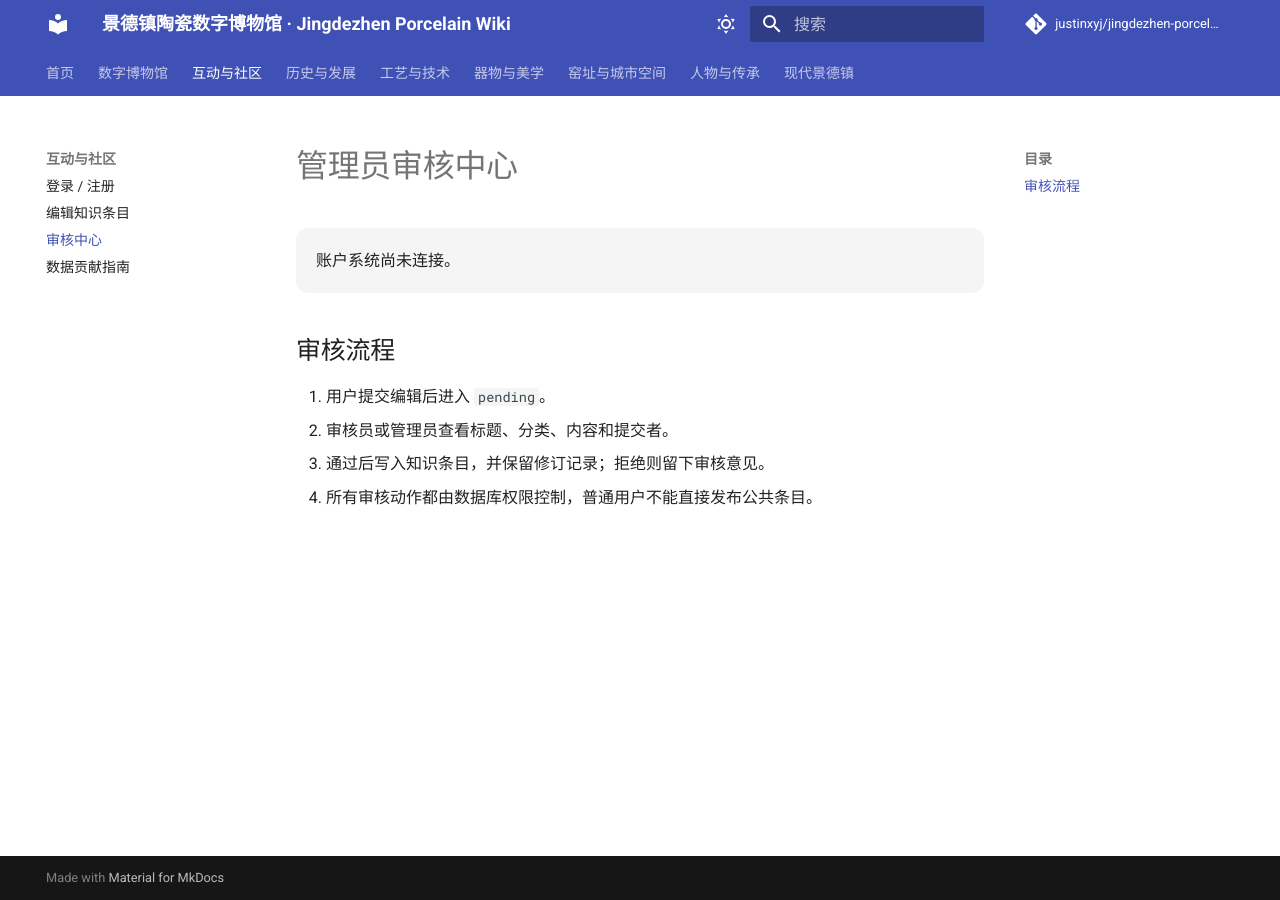
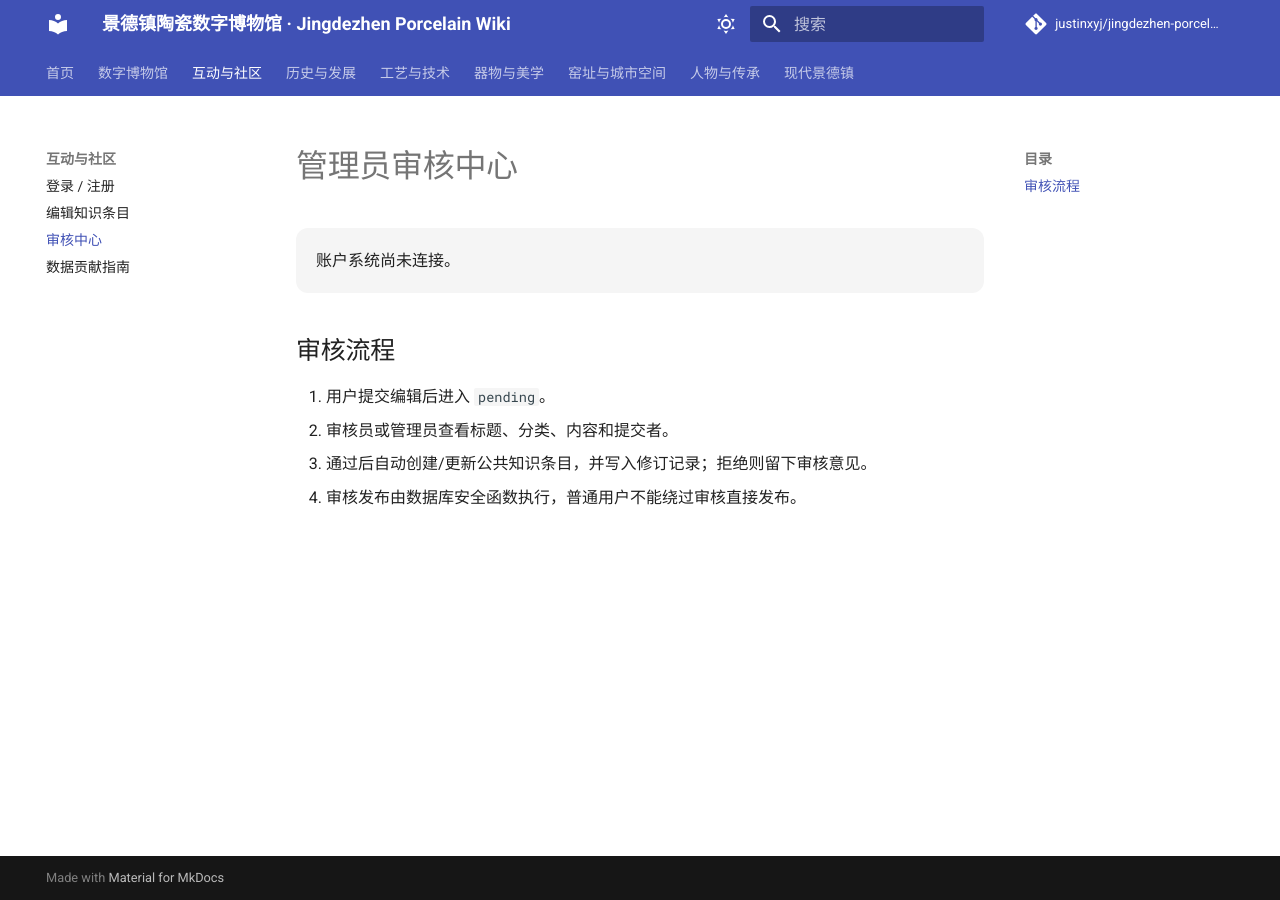
Before and after one commit to justinxyj/jingdezhen-porcelain-wiki, an MkDocs documentation site: the page built from docs/admin.md, in a window 1280 px wide. Built offline with MkDocs 1.6.1 and Material for MkDocs 9.7.7, drawn with Linux system fonts in a browser that asks for light colours; a script that is not in the unit is left out; comment, search, counter and statistics services are not loaded; some of the changed lines change nothing that is shown.

Commit message:
fix: publish approved edits through secure rpc

```diff
--- a/docs/admin.md
+++ b/docs/admin.md
@@ -18,8 +18,8 @@
 
 1. 用户提交编辑后进入 `pending`。
 2. 审核员或管理员查看标题、分类、内容和提交者。
-3. 通过后写入知识条目，并保留修订记录；拒绝则留下审核意见。
-4. 所有审核动作都由数据库权限控制，普通用户不能直接发布公共条目。
+3. 通过后自动创建/更新公共知识条目，并写入修订记录；拒绝则留下审核意见。
+4. 审核发布由数据库安全函数执行，普通用户不能绕过审核直接发布。
 
 <script>
 (function(){
@@ -32,7 +32,7 @@
     if(!session){status.innerHTML='<div class="notice">请先登录。<a href="../account/">前往登录</a></div>';return}
     const {data:profile,error}=await db.from('profiles').select('display_name,role').eq('id',session.user.id).maybeSingle();
     if(error||!profile||!['reviewer','admin'].includes(profile.role)){status.innerHTML='<div class="notice">当前账户没有审核权限。</div>';return}
-    status.innerHTML='<div class="notice">审核员：<b>'+(profile.display_name||session.user.email||'用户')+'</b> · 权限：'+profile.role+'</div>';
+    status.innerHTML='<div class="notice">审核员：<b>'+esc(profile.display_name||session.user.email||'用户')+'</b> · 权限：'+profile.role+'</div>';
     panel.style.display='block';
     async function load(){
       const f=document.getElementById('admin-filter').value;
@@ -40,15 +40,14 @@
       if(f!=='all')q=q.eq('status',f);
       const {data,error}=await q;
       const list=document.getElementById('admin-list');
-      if(error){list.innerHTML='<div class="notice">加载失败：'+error.message+'</div>';return}
+      if(error){list.innerHTML='<div class="notice">加载失败：'+esc(error.message)+'</div>';return}
       if(!data?.length){list.innerHTML='<div class="notice">暂无'+(f==='pending'?'待审核':'相关')+'编辑。</div>';return}
-      list.innerHTML=data.map(x=>`<article class="admin-card"><div class="tag">${x.category}</div><span class="admin-date">${new Date(x.created_at).toLocaleString('zh-CN')}</span><h3>${esc(x.title)}</h3><p>${esc(x.content).replace(/\n/g,'<br>')}</p><small>提交者：${esc(x.author_id)}</small>${x.status==='pending'?`<div class="admin-actions"><button class="md-button md-button--primary" data-action="approve" data-id="${x.id}">通过并发布</button><button class="md-button" data-action="reject" data-id="${x.id}">拒绝</button></div>`:`<div class="notice">状态：${x.status}${x.review_note?' · '+esc(x.review_note):''}</div>`}</article>`).join('');
-      list.querySelectorAll('[data-action]').forEach(b=>b.onclick=async()=>{const note=b.dataset.action==='reject'?prompt('请输入拒绝原因（可选）：')||'未提供原因':'审核通过';await review(b.dataset.id,b.dataset.action,note)});
+      list.innerHTML=data.map(x=>`<article class="admin-card"><div class="tag">${esc(x.category)}</div><span class="admin-date">${new Date(x.created_at).toLocaleString('zh-CN')}</span><h3>${esc(x.title)}</h3><p>${esc(x.content).replace(/\n/g,'<br>')}</p><small>提交者：${esc(x.author_id)}</small>${x.status==='pending'?`<div class="admin-actions"><button class="md-button md-button--primary" data-action="approve" data-id="${x.id}">通过并发布</button><button class="md-button" data-action="reject" data-id="${x.id}">拒绝</button></div>`:`<div class="notice">状态：${esc(x.status)}${x.review_note?' · '+esc(x.review_note):''}</div>`}</article>`).join('');
+      list.querySelectorAll('[data-action]').forEach(b=>b.onclick=async()=>{const note=b.dataset.action==='reject'?prompt('请输入拒绝原因（可选）：')||'未提供原因':'审核通过并发布';await review(b.dataset.id,b.dataset.action,note)});
     }
     function esc(s){return String(s??'').replace(/[&<>"']/g,m=>({'&':'&amp;','<':'&lt;','>':'&gt;','"':'&quot;',"'":'&#39;'}[m]))}
     async function review(id,action,note){
-      const patch={status:action==='approve'?'approved':'rejected',reviewer_id:session.user.id,review_note:note,reviewed_at:new Date().toISOString()};
-      const r=await db.from('edits').update(patch).eq('id',id);
+      const r=await db.rpc('review_edit',{p_edit_id:id,p_action:action,p_note:note});
       if(r.error){alert('审核失败：'+r.error.message);return}
       await load();
     }
```
